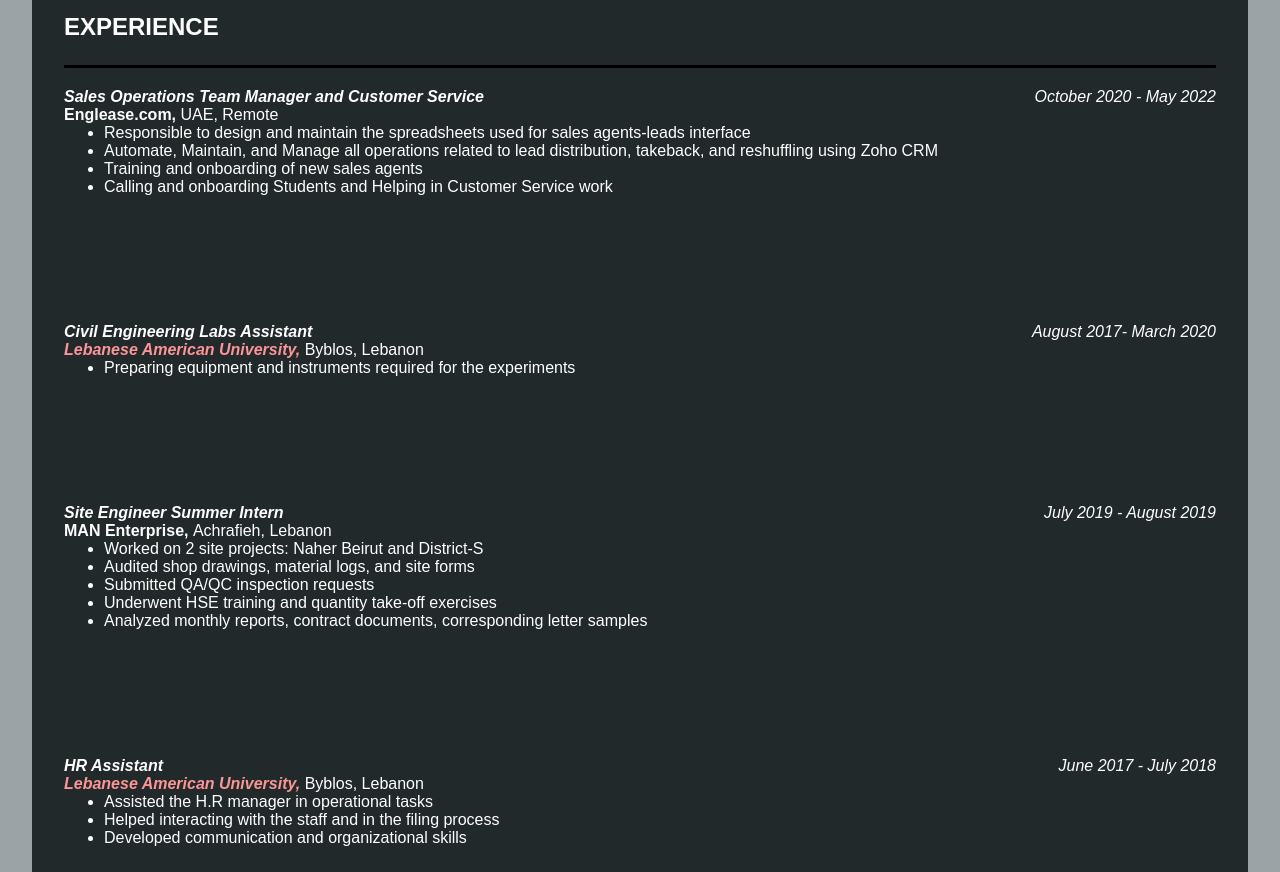
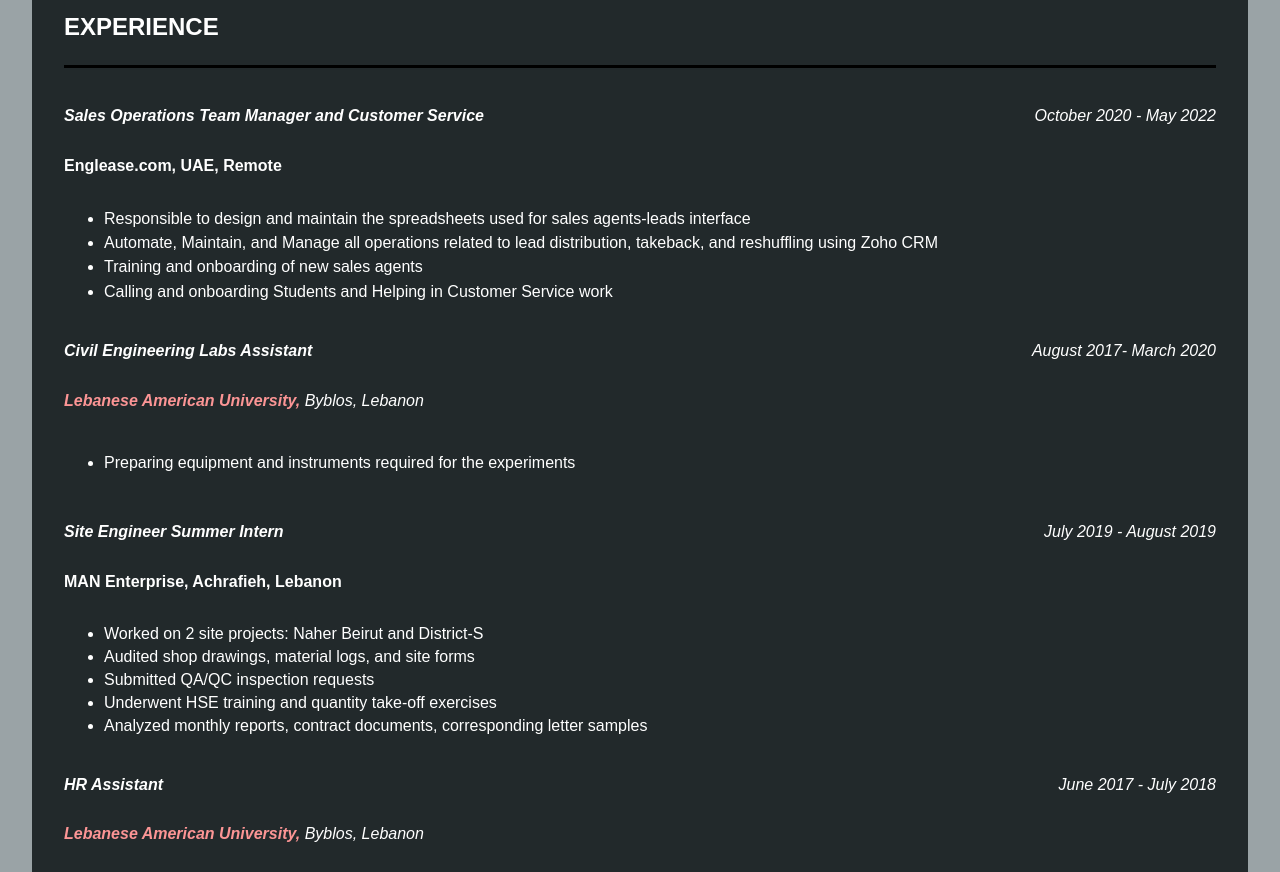
Before and after one commit to Yousef-Baytam/Assignment-2, a plain HTML site: page index.html in a window 1280 px wide. Shown: the part 1120-1992 px from the top of the page. Drawn offline with Linux system fonts and the light colour scheme.

Commit message:
Fixing section 2

```diff
--- a/app.css
+++ b/app.css
@@ -95,11 +95,18 @@ section:nth-of-type(2) {
 
 section:nth-of-type(2) div {
     flex-grow: 1;
+    display: flex;
+    flex-direction: column;
+    margin: 1em 0em;
+}
+
+section:nth-of-type(2) div div {
+    margin: 0.2em 0em;
 }
 
 ol,
 ul {
-    flex-grow: 1;
+    flex-grow: 2;
     flex-direction: column;
     display: flex;
     justify-content: space-around;
--- a/index.html
+++ b/index.html
@@ -48,11 +48,11 @@
             <h2>EXPERIENCE</h2>
             <div>
                 <div>
-                    <i><b>Sales Operations Team Manager and Customer Service</b></i><span class="to-right"><i>October
+                    <i><b>Sales Operations Team Manager and Customer Service</b><span class="to-right">October
                             2020 - May 2022</i></span>
                 </div>
                 <div>
-                    <b>Englease.com, </b> UAE, Remote
+                    <b>Englease.com, UAE, Remote</b>
                 </div>
                 <div>
                     <ul>
@@ -68,12 +68,12 @@
             </div>
             <div>
                 <div>
-                    <i><b>Civil Engineering Labs Assistant</b></i><span class="to-right"><i>August 2017- March
+                    <i><b>Civil Engineering Labs Assistant</b><span class="to-right">August 2017- March
                             2020</i></span>
                 </div>
                 <div>
-                    <i><b><a class='no' href="https://www.lau.edu.lb/">Lebanese American University,</a></b></i> Byblos,
-                    Lebanon
+                    <i><b><a class='no' href="https://www.lau.edu.lb/">Lebanese American University,</a></b> Byblos,
+                        Lebanon</i>
                 </div>
                 <div>
                     <ul>
@@ -83,11 +83,11 @@
             </div>
             <div>
                 <div>
-                    <i><b>Site Engineer Summer Intern</b></i><span class="to-right"><i>July 2019 - August
+                    <i><b>Site Engineer Summer Intern</b><span class="to-right">July 2019 - August
                             2019</i></span>
                 </div>
                 <div>
-                    <b>MAN Enterprise, </b> Achrafieh, Lebanon
+                    <b>MAN Enterprise, Achrafieh, Lebanon</b>
                 </div>
                 <div>
                     <ul>
@@ -101,11 +101,11 @@
             </div>
             <div>
                 <div>
-                    <i><b>HR Assistant</b></i><span class="to-right"><i>June 2017 - July 2018</i></span>
+                    <i><b>HR Assistant</b><span class="to-right">June 2017 - July 2018</i></span>
                 </div>
                 <div>
-                    <i><b><a class='no' href="https://www.lau.edu.lb/">Lebanese American University,</a></b></i> Byblos,
-                    Lebanon
+                    <i><b><a class='no' href="https://www.lau.edu.lb/">Lebanese American University,</a></b> Byblos,
+                        Lebanon</i>
                 </div>
                 <div>
                     <ul>
```
